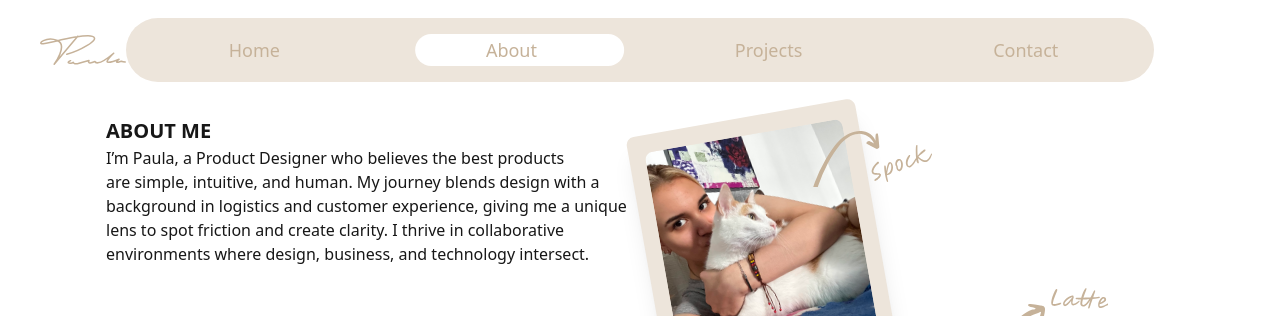
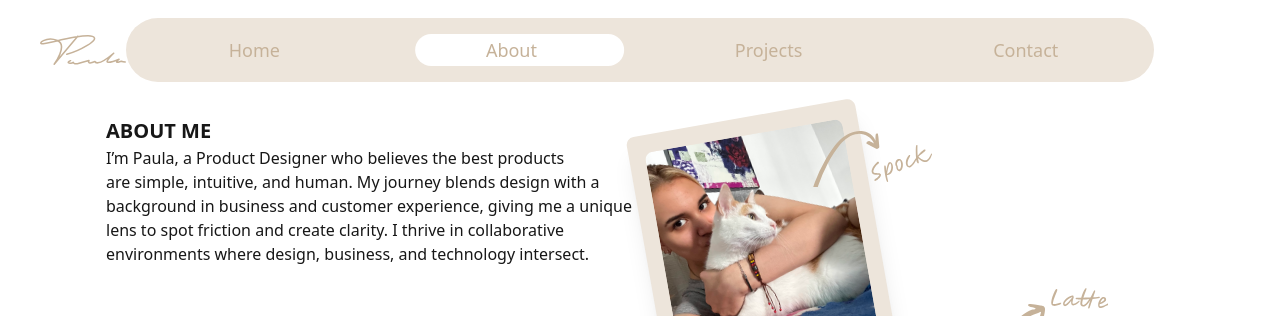
Before and after one commit to paulaxi-co/portfolio, a Next.js app: page /about in a window 1280 px wide. Shown: the top 316 px of the page. Built offline with nearby package versions, Linux system fonts and the light colour scheme; what @mui/material-nextjs would draw is missing.

Commit message:
Update summary.tsx

```diff
--- a/src/components/about/summary.tsx
+++ b/src/components/about/summary.tsx
@@ -17,7 +17,7 @@ export function Summary() {
         <div>
           <Subtitle>ABOUT ME</Subtitle>
           <p>
-            I’m Paula, a Product Designer who believes the best products are simple, intuitive, and human. My journey blends design with a background in logistics and customer experience, giving me a unique lens to spot friction and create clarity. I thrive in collaborative environments where design, business, and technology intersect.
+            I’m Paula, a Product Designer who believes the best products are simple, intuitive, and human. My journey blends design with a background in business and customer experience, giving me a unique lens to spot friction and create clarity. I thrive in collaborative environments where design, business, and technology intersect.
           </p>
           <div className="mt-[48px]">
             <Subtitle>OFF-SCREEN</Subtitle>
```
